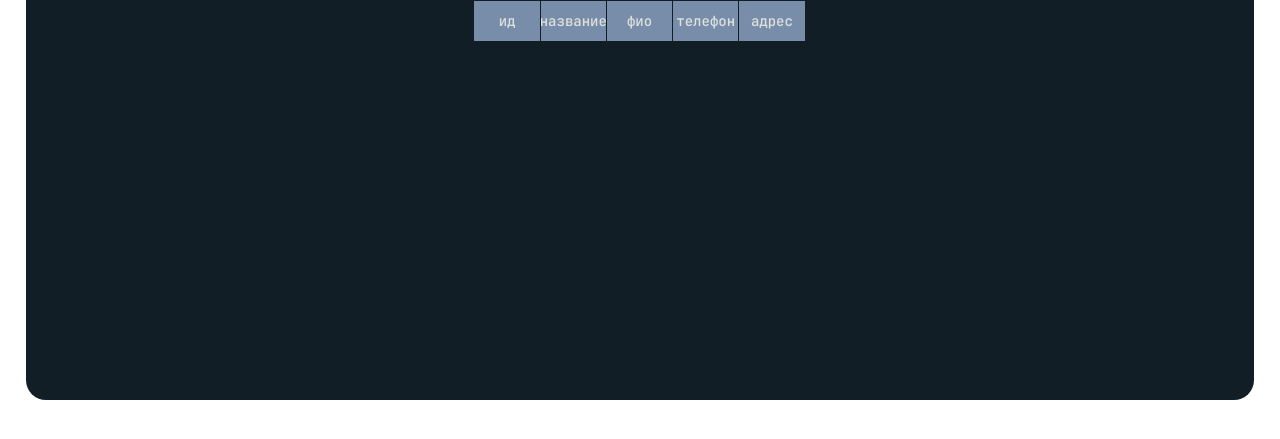
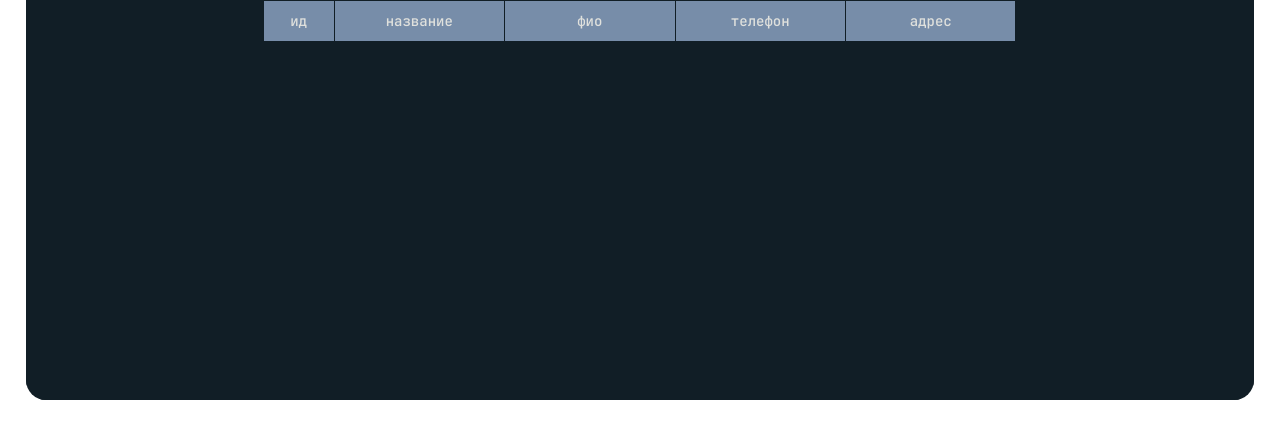
Before and after one commit to RRRayji/web-storage-php-, a PHP site: page / in a window 1280 px wide. Shown: the part 69-508 px from the top of the page. Run offline with PHP 8.4, Linux system fonts and the light colour scheme; data that the repository does not hold is empty.

Commit message:
restyling

```diff
--- a/index.php
+++ b/index.php
@@ -4,7 +4,7 @@
 	<meta charset="UTF-8">
 	<meta name="viewport" content="width=device-width, initial-scale=1.0">
 	<title>Storage</title>
-	<link rel="stylesheet" type="text/css" href="/style/css/style.css?modified=20012010">
+	<link rel="stylesheet" type="text/css" href="/style/css/style.css?modified=4">
 </head>
 <body>
 	<header>
@@ -32,6 +32,6 @@
 
 	<?php	include 'source/init.php';
 		include 'source/load.php';	?>
-	<script src="style/js/script.js?modified=20012009"></script>
+	<script src="style/js/script.js?modified=1"></script>
 </body>
 </html>
--- a/source/init.php
+++ b/source/init.php
@@ -72,7 +72,7 @@ class Output extends SQLData
 		$cols_schema .= '<div class="row">';
 		foreach (Output::get_cols($table_name) as $cell)
 		{
-			$cols_schema .= '<div class="cell">' . $cell . '</div>';
+			$cols_schema .= '<div class="cell ' . $cell . '">' . $cell . '</div>';
 		}
 		$cols_schema .= '</div>';
 		return $cols_schema;
--- a/style/css/style.css
+++ b/style/css/style.css
@@ -109,12 +109,12 @@ main{
 #scroller{
 	border: 1px solid #111e26;
 	min-width: 300px;
+	width: -webkit-fill-available;
 	overflow: auto;
 }
 .row{
 	display: flex;
 	flex-wrap: nowrap;
-	overflow: hidden;
 	align-items: flex-start;
 	justify-content: center;
 	min-height: 30px;
@@ -134,13 +134,16 @@ main{
 	font-family: 'JetBrains Mono', monospace;
 	font-size: 14px;
 	min-height: 100%;
-	min-width: 50px;
-	width: 33.333333%;									/* dynamic */
+	min-width: 60px;
+	width: 13%;									/* dynamic */
 	overflow: hidden;
 	padding: 0 5px;
 	border-right: 1px solid #111e26;
 	color: #e0e1dd;
 	background-color: #415a77;
+}
+.cell.ид {
+	width: 60px;
 }
 .row:nth-child(odd) .cell{
 	background-color: #778da9;
--- a/style/js/script.js
+++ b/style/js/script.js
@@ -10,7 +10,7 @@ var selected_value = document.querySelector("#selected_value");
 var last_selected = null;
 
 
-scroller.onmouseenter = function ()
+document.querySelector("body").onmouseenter = function ()
 {
 	let rows = document.querySelectorAll(".row:not(:first-child)");
 	rows.forEach(row => {
@@ -25,6 +25,7 @@ scroller.onmouseenter = function ()
 			};
 		});
 	});
+	let len = document.querySelector(".row:first-child").querySelectorAll(".cell").length;
 	scroller.onmouseenter = null;
 };
 
```
